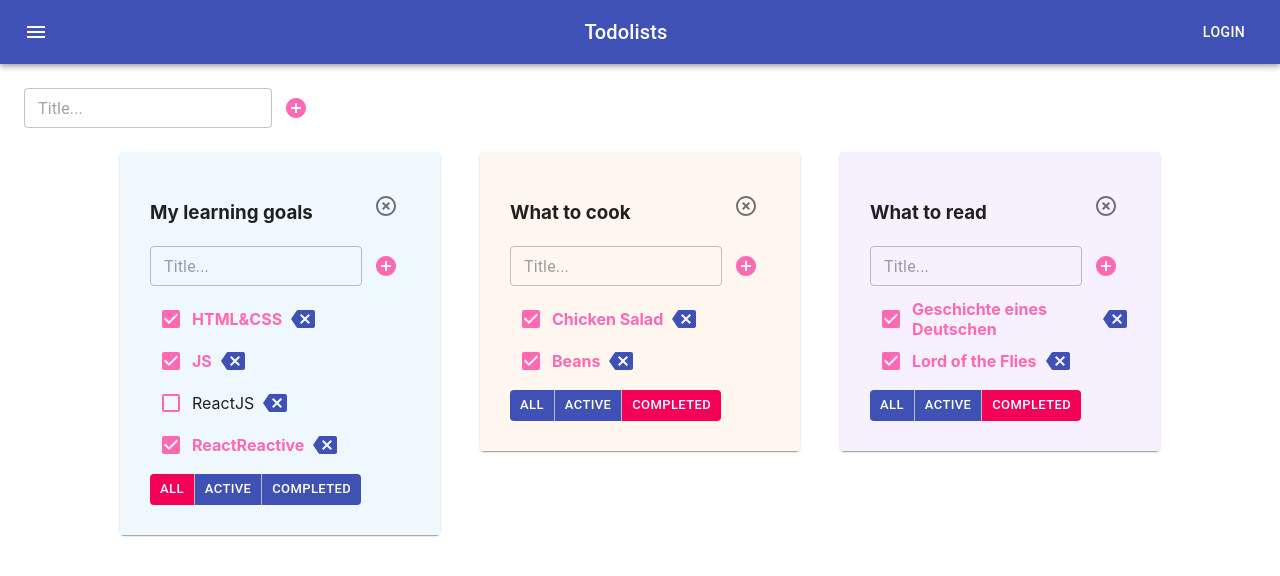
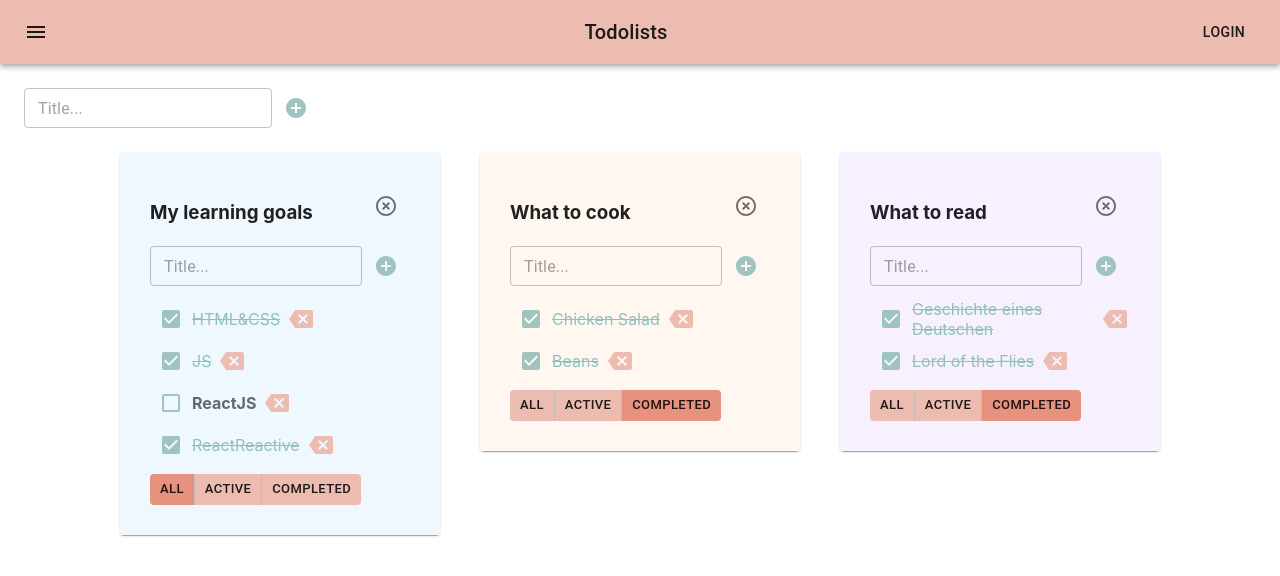
Before and after one commit to dspopravko/todolist, a React (Create React App) app: page / in a window 1280 px wide. Shown: the top 576 px of the page. Built offline with nearby package versions, Linux system fonts and the light colour scheme.

Commit message:
lesson 07 - little styling fix

```diff
--- a/src/AddItemForm.tsx
+++ b/src/AddItemForm.tsx
@@ -37,7 +37,7 @@ export function AddItemForm(props: AddItemFormPropsType) {
         />
         <IconButton
             onClick={addTask}>
-            <AddCircleIcon style={{color: "hotpink"}}/>
+            <AddCircleIcon style={{color: "#9fc4c0"}}/>
         </IconButton>
 
     </div>
--- a/src/App.css
+++ b/src/App.css
@@ -15,8 +15,6 @@
 /*  font-family: "PF BeauSans Pro", sans-serif;*/
 /*}*/
 
-.isDone {
-  color: hotpink;
-  font-weight: bold;
-  text-decoration: line-through;
-}
+/*.isDone {*/
+/*  color: #9fc4c0;*/
+/*}*/
--- a/src/App.tsx
+++ b/src/App.tsx
@@ -4,8 +4,33 @@ import './App.css';
 import {TaskType} from "./Todolist";
 import {v1} from "uuid";
 import {AddItemForm} from "./AddItemForm";
-import {AppBar, Button, Container, Grid, IconButton, Paper, Toolbar, Typography} from "@material-ui/core";
+import {
+    AppBar,
+    Button,
+    Container,
+    Grid,
+    IconButton,
+    Paper,
+    ThemeProvider,
+    Toolbar,
+    Typography
+} from "@material-ui/core";
 import {Menu} from "@material-ui/icons";
+import {createTheme} from "@material-ui/core/styles";
+
+const theme = createTheme({
+    palette: {
+        primary: {
+            main: "#ecbcb1"
+        },
+        secondary: {
+            main: "#e7917f"
+        },
+        info: {
+            main: "#8de77f"
+        }
+    }
+})
 
 export type FilterValuesType = "all" | "completed" | "active"
 
@@ -55,23 +80,28 @@ function App() {
         alltasks[tdID] = alltasks[tdID].filter(t => t.id !== taskID)
         setAlltasks({...alltasks})
     }
+
     function addTask(title: string, tdID: string) {
         const task = {id: v1(), title: title, isDone: false}
         alltasks[tdID] = [task, ...alltasks[tdID]]
         setAlltasks({...alltasks})
     }
+
     function changeStatus(id: string, isDone: boolean, tdID: string) {
         alltasks[tdID] = alltasks[tdID].map(t => t.id !== id ? t : {...t, isDone})
         setAlltasks({...alltasks})
     }
+
     function changeTitle(taskID: string, title: string, tdID: string) {
         alltasks[tdID] = alltasks[tdID].map(t => t.id !== taskID ? t : {...t, title})
         setAlltasks({...alltasks})
     }
+
     function changeTdTitle(tdID: string, title: string) {
         const newtodolists = todolists.map(t => t.id !== tdID ? t : {...t, title})
         setTodilists(newtodolists)
     }
+
     function changeFilter(value: FilterValuesType, tdID: string) {
         let todolist = todolists.find(tl => tl.id === tdID);
         if (todolist) {
@@ -79,11 +109,13 @@ function App() {
             setTodilists([...todolists]);
         }
     }
+
     function removeTodolist(tdID: string) {
         setTodilists(todolists.filter(td => td.id !== tdID))
         delete alltasks[tdID]
         setAlltasks({...alltasks})
     }
+
     function addTodolist(title: string) {
         const todolist: TodolistType = {
             id: v1(),
@@ -99,6 +131,7 @@ function App() {
     }
 
     return (
+        <ThemeProvider theme={theme}>
             <div className="App">
                 <AppBar position="static">
                     <Toolbar style={{justifyContent: "space-between"}}>
@@ -151,7 +184,9 @@ function App() {
                     </Grid>
                 </Container>
             </div>
+        </ThemeProvider>
     );
 
 }
+
 export default App;
--- a/src/Todolist.tsx
+++ b/src/Todolist.tsx
@@ -61,16 +61,27 @@ export const Todolist = (props: PropsType) => {
                     const onChangeTitleHandler = (title: string) => {
                         props.changeTaskTitle(task.id, title, props.tdID)
                     }
+                    const style = task.isDone ?
+                        {
+                            textDecoration: "line-through",
+                            padding: "0",
+                            color: "#8fc0bc"
+                        }
+                        : {
+                            fontWeight: "bold",
+                            padding: "0",
+                            color: "#5d6c6b"
+                        }
                     return (
                         <ListItem
                             key={task.id}
                             className={task.isDone ? "isDone" : ""}
-                            style={{padding: "0"}}
+                            style={style}
                         >
                             <div className={s.task}>
                                 <div>
                                     <Checkbox
-                                        style={{color: "hotpink"}}
+                                        style={{color: "#9fc4c0"}}
                                         checked={task.isDone}
                                         onChange={onChangeStatusHandler}
                                     />
```
Lines whose indentation alone changed are shown as unchanged.
